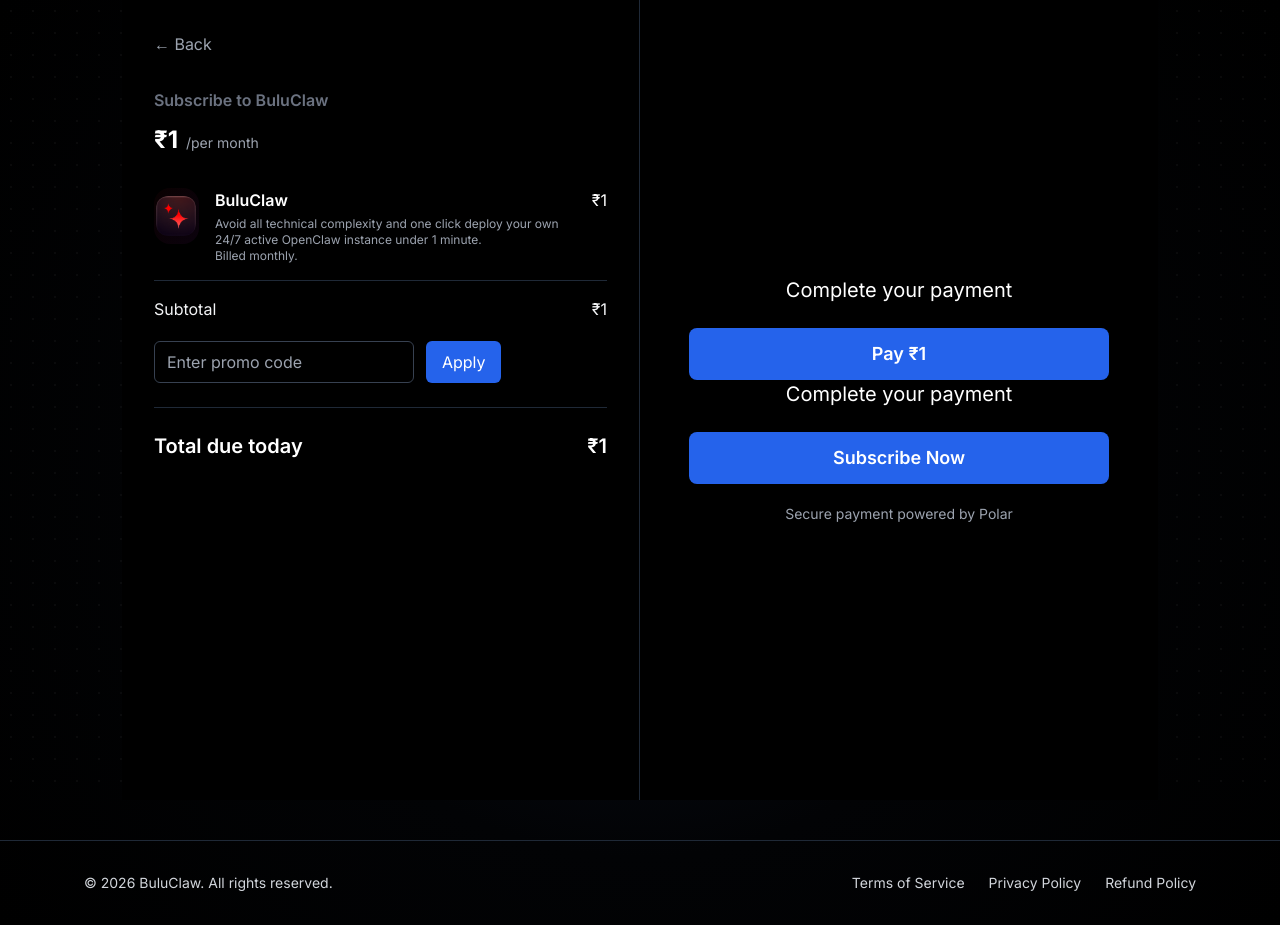
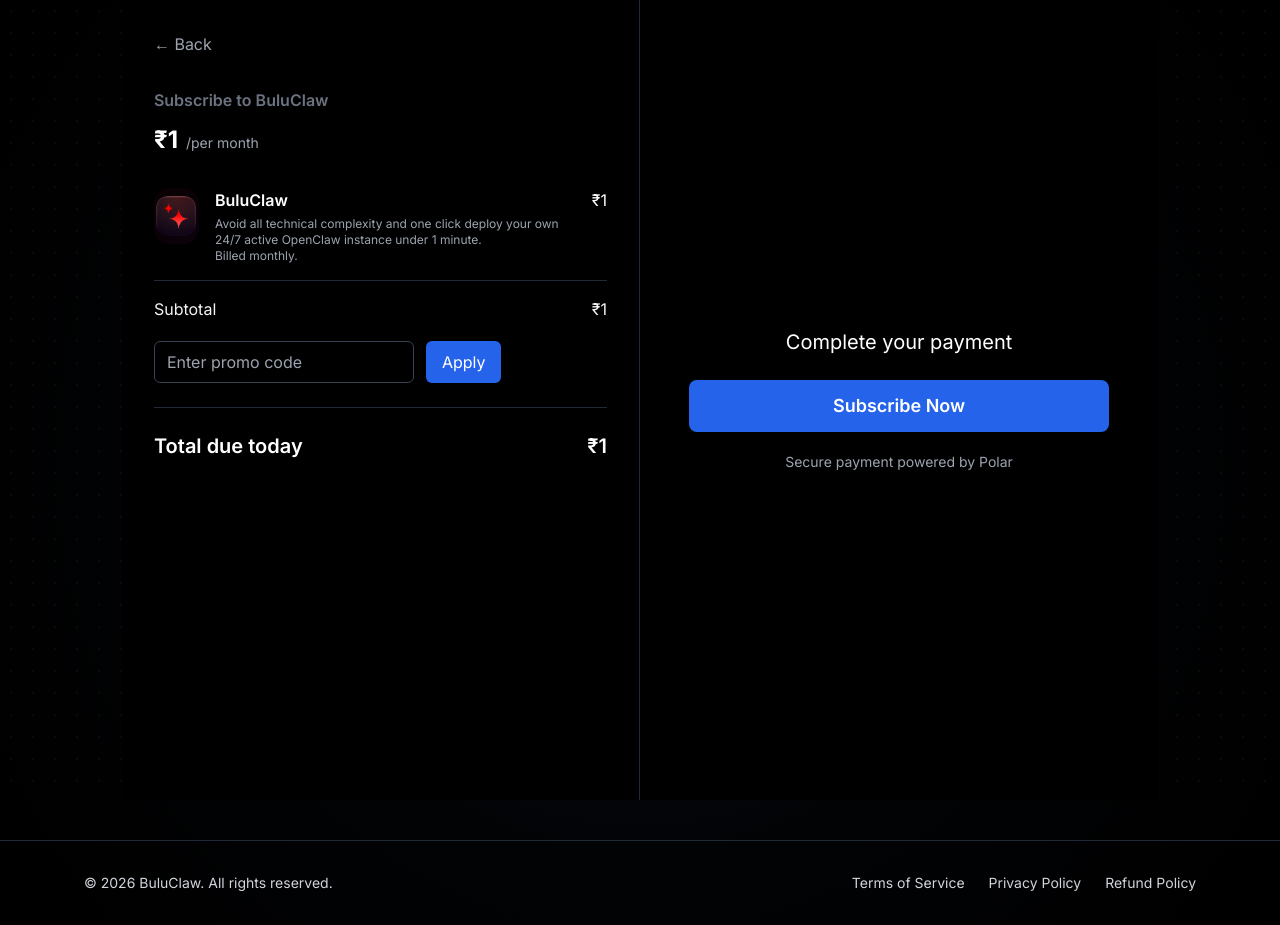
Before and after one commit to BuluClaw/buluclaw-app, a Next.js app: page /checkout in a window 1280 px wide. Built offline with nearby package versions, Linux system fonts and the light colour scheme; no server answers.

Commit message:
Fix:checkout

```diff
--- a/app/checkout/page.tsx
+++ b/app/checkout/page.tsx
@@ -224,16 +224,6 @@
 
   <div className="w-[420px] text-center">
 
-    <h2 className="text-xl mb-6">
-      Complete your payment
-    </h2>
-
-   <button
-  onClick={startPayment}
-  className="w-full bg-blue-600 hover:bg-blue-700 py-3 rounded-lg text-lg font-semibold"
->
-  Pay ₹{price}
-</button>
 <h2 className="text-xl mb-6">
   Complete your payment
 </h2>
```
